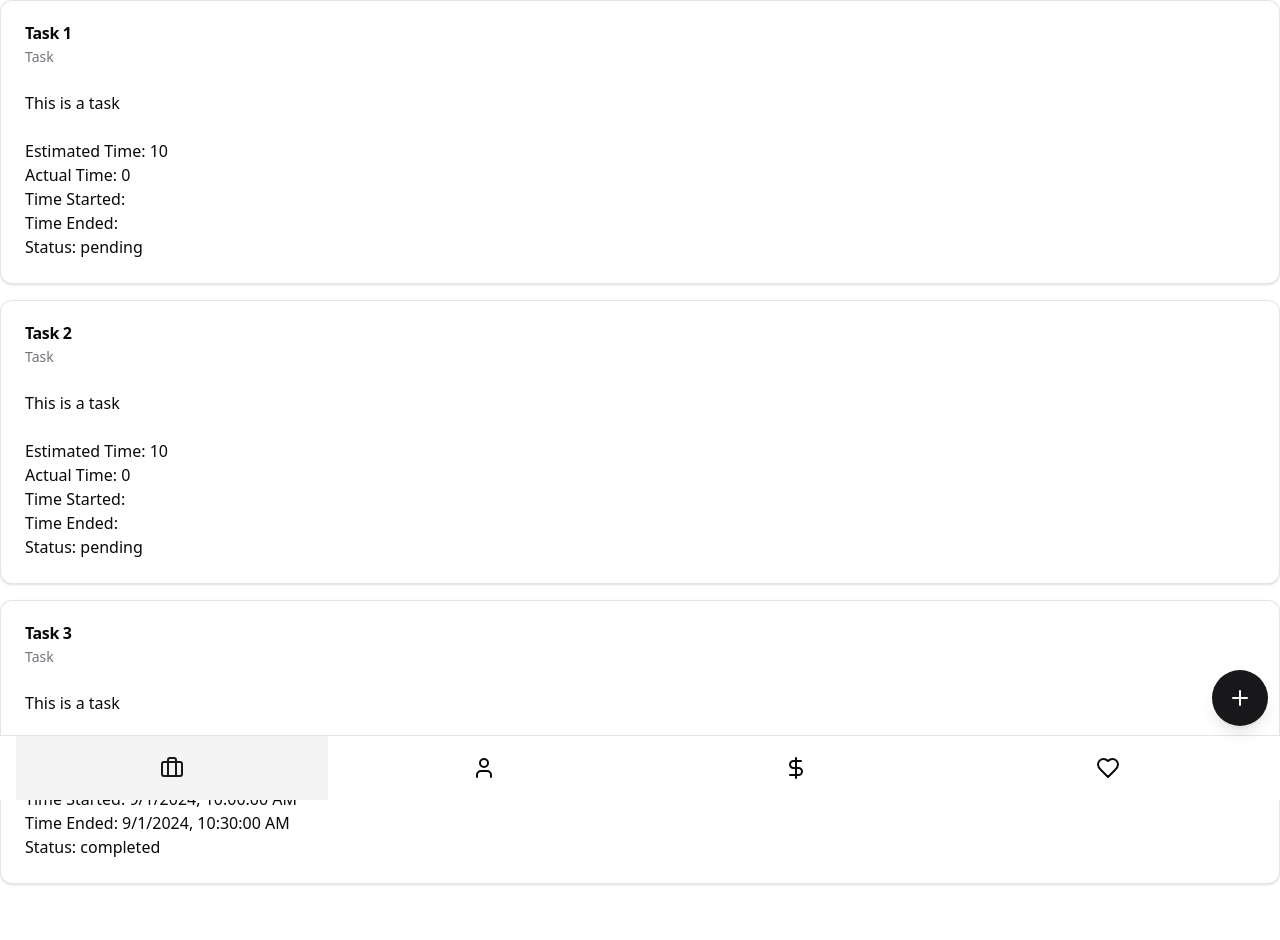
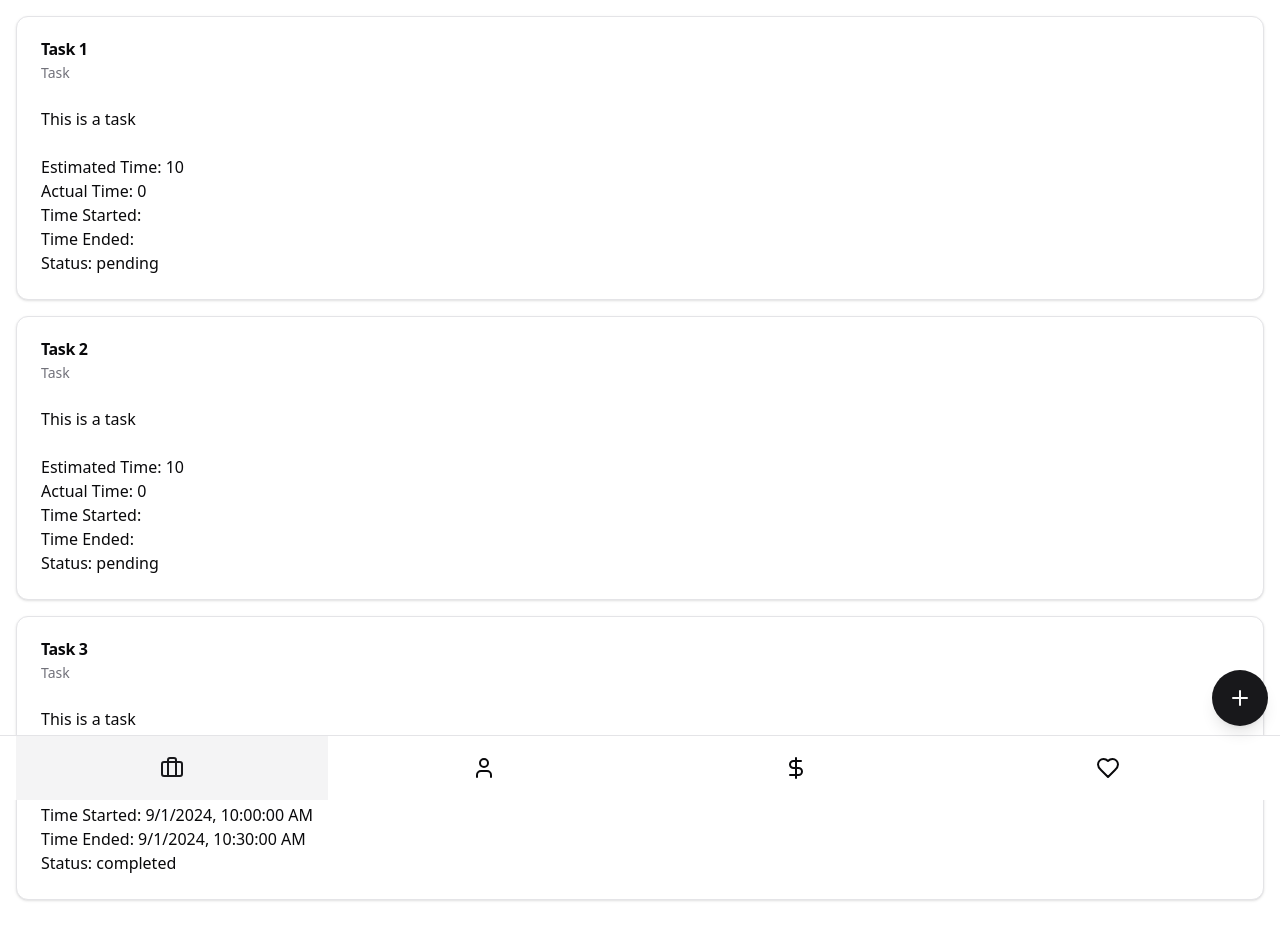
Before and after one commit to matiasbaldanza/lifetracker_v0_front, a React (Vite) app: page /work in a window 1280 px wide. Shown: the top 940 px of the page. Built offline with nearby package versions, Linux system fonts and the light colour scheme.

Commit message:
feat: add placeholder pages for routes /personal /money /health

```diff
--- a/src/App.tsx
+++ b/src/App.tsx
@@ -2,9 +2,9 @@ import { BrowserRouter as Router, Route, Routes, Navigate } from 'react-router-d
 import './App.css'
 import Layout from './components/Layout.tsx'
 import { Work } from './routes/Work'
-// import { Personal } from './routes/Personal'
-// import { Money } from './routes/Money'
-// import { Health } from './routes/Health'
+import { Personal } from './routes/Personal'
+import { Money } from './routes/Money'
+import { Health } from './routes/Health'
 
 function App() {
   return (
@@ -13,9 +13,9 @@ function App() {
         <Routes>
           <Route path="/" element={<Navigate to="/work" replace />} />
           <Route path="/work" element={<Work />} />
-          {/* <Route path="/personal" element={<Personal tasks={tasksList} />} />
-          <Route path="/money" element={<Money tasks={tasksList} />} />
-          <Route path="/health" element={<Health tasks={tasksList} />} /> */}
+          <Route path="/personal" element={<Personal />} />
+          <Route path="/money" element={<Money />} />
+          <Route path="/health" element={<Health />} />
         </Routes>
       </Layout>
     </Router>
--- /dev/null
+++ b/src/components/Container.tsx
@@ -0,0 +1,9 @@
+export function Container({
+  children
+}: { children: React.ReactNode }) {
+  return (
+    <div className="container p-4 mx-auto space-y-4">
+      {children}
+    </div>
+  )
+}
--- a/src/components/Layout.tsx
+++ b/src/components/Layout.tsx
@@ -8,7 +8,7 @@ interface LayoutProps {
 const Layout: React.FC<LayoutProps> = ({ children }) => {
   return (
     <div className="grid grid-rows-[1fr_auto] min-h-screen">
-      <main className="pb-16 overflow-auto"> {/* Added pb-16 */}
+      <main className="pb-16 overflow-auto">
         {children}
       </main>
       <BottomNav />
--- /dev/null
+++ b/src/routes/Health.tsx
@@ -0,0 +1,9 @@
+import { Container } from '../components/Container'
+
+export function Health() {
+  return (
+    <Container>
+      <h1>Health</h1>
+    </Container>
+  )
+}
--- /dev/null
+++ b/src/routes/Money.tsx
@@ -0,0 +1,9 @@
+import { Container } from '../components/Container'
+
+export function Money() {
+  return (
+    <Container>
+      <h1>Money</h1>
+    </Container>
+  )
+}
--- /dev/null
+++ b/src/routes/Personal.tsx
@@ -0,0 +1,9 @@
+import { Container } from '../components/Container'
+
+export function Personal() {
+  return (
+    <Container>
+      <h1>Personal</h1>
+    </Container>
+  )
+}
--- a/src/routes/Work.tsx
+++ b/src/routes/Work.tsx
@@ -1,5 +1,6 @@
 import { useEffect, useState } from 'react'
 
+import { Container } from '../components/Container'
 import { CardTask } from '../components/Task/TaskCard'
 import { Task } from '../types/tasksTypes'
 import { getTasks } from '../data/tasksData.ts'
@@ -17,7 +18,7 @@ export function Work() {
   }, [])
 
   return (
-    <div className="space-y-4">
+    <Container>
       {workTasksList.map((task) => (
         <CardTask
           key={task.taskTitle}
@@ -29,8 +30,9 @@ export function Work() {
           timeStarted={task.timeStarted}
           timeEnded={task.timeEnded}
           status={task.status}
+          actions={task.actions}
         />
       ))}
-    </div>
+    </Container>
   )
 }
```
